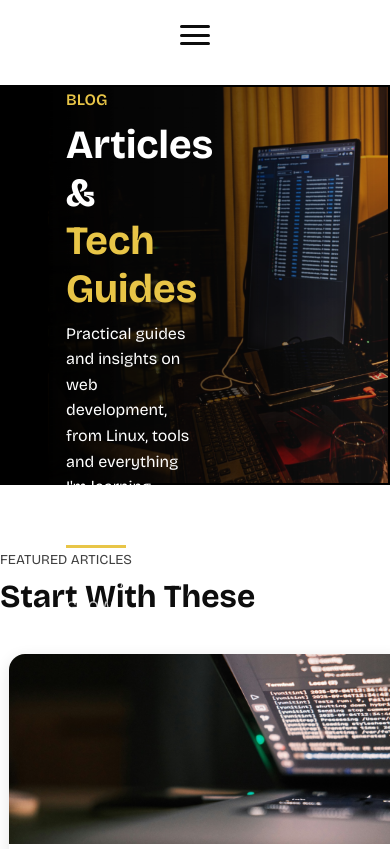
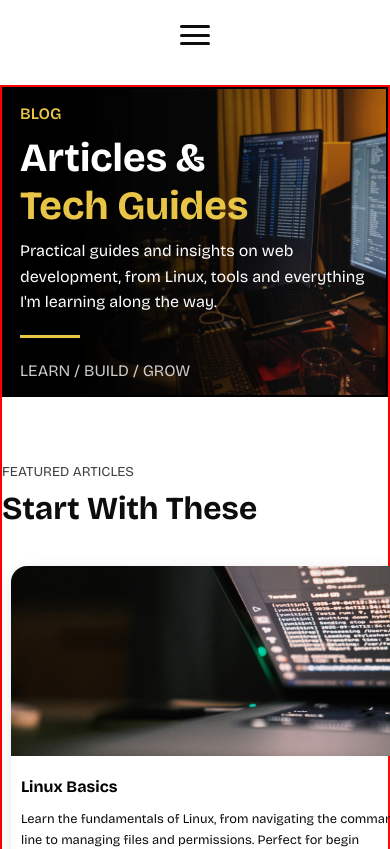
Before and after one commit to Lebo-Madikane/lebo-madikane, a Next.js app: page /blog in a window 390 px wide. Shown: the top 849 px of the page. Built offline with nearby package versions, Linux system fonts and the light colour scheme.

Commit message:
responsive design blog page

```diff
--- a/src/app/blog/blogClient.module.scss
+++ b/src/app/blog/blogClient.module.scss
@@ -17,10 +17,6 @@
     margin-bottom: 420px;
     background-color: var(--white);
     animation: fadeIn 0.8s ease-out both;
-
-    @include mobile {
-        margin-bottom: 370px;
-    }
 }
 
 .blogContainer {
@@ -216,3 +212,24 @@
         }
     }
 }
+
+// Mobile Responsive Design
+
+@include mobile {
+
+    .blogPage {
+        margin-bottom: 370px;
+        border: 2px solid red;
+    }
+
+    .blogHero {
+        height: 310px;
+        align-content: center;
+    }
+
+    .textContent {
+        width: 100%;
+        padding-left: 1rem;
+        height: fit-content;
+    }
+}
```
Also changed, not shown: public/images/blog/blogPageHeroImgMobile.svg (added).
